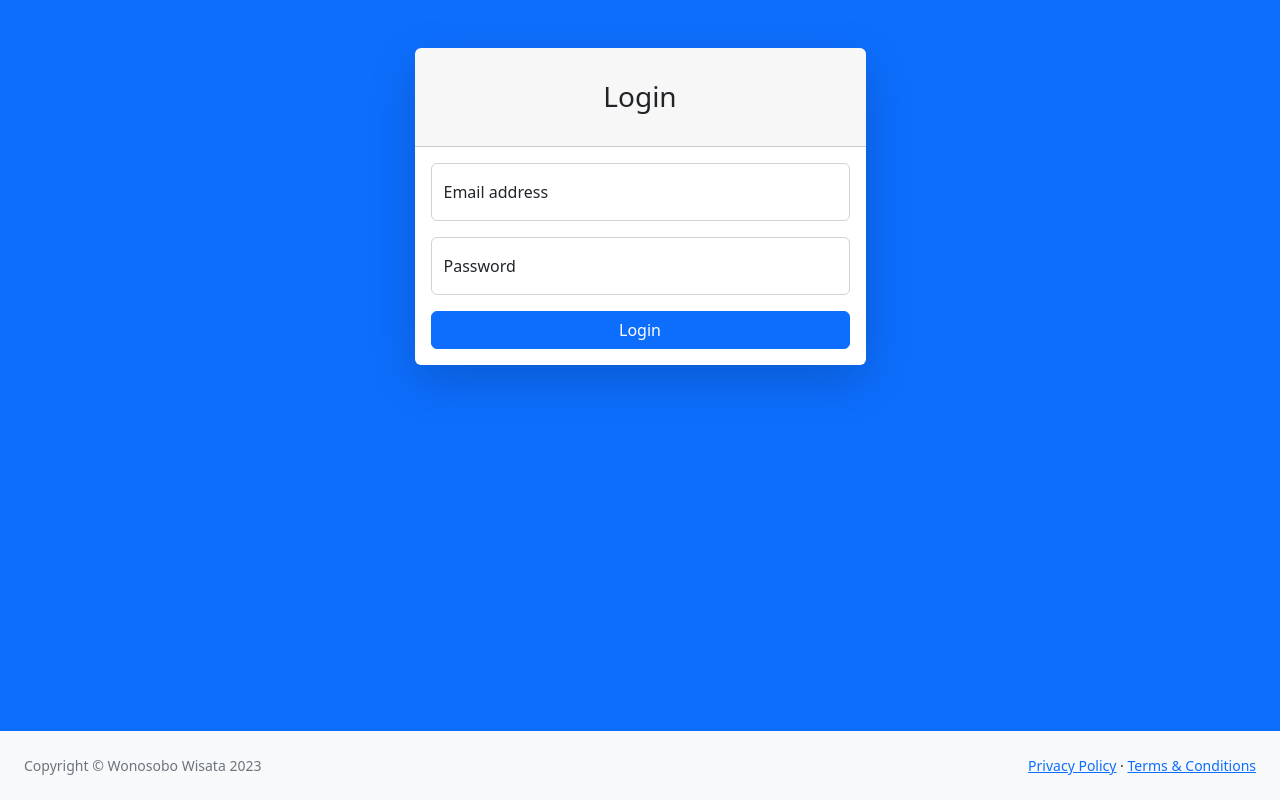
After one commit to dpw1-222302/WEBSITE-EXPLORE-WONOSOBO, a PHP site: page /admin/login.php in a window 1280 px wide. The commit adds this page. Run offline with PHP 8.4, Linux system fonts and the light colour scheme; some libraries are stand-ins or nearby versions.

Commit message:
Membuat halaman login, logout dan proses_login di admin

```diff
--- /dev/null
+++ b/admin/login.php
@@ -0,0 +1,62 @@
+<?php
+session_start();
+if (isset($_SESSION['user_id'])) {
+    header("Location: index.php");
+    exit;
+}
+?>
+<!DOCTYPE html>
+<html lang="en">
+
+<head>
+    <meta charset="utf-8" />
+    <meta http-equiv="X-UA-Compatible" content="IE=edge" />
+    <meta name="viewport" content="width=device-width, initial-scale=1, shrink-to-fit=no" />
+    <meta name="description" content="" />
+    <meta name="author" content="" />
+    <title>Login</title>
+    <link href="css/styles.css" rel="stylesheet" />
+    <script src="https://use.fontawesome.com/releases/v6.3.0/js/all.js" crossorigin="anonymous"></script>
+</head>
+
+<body class="bg-primary">
+    <div id="layoutAuthentication">
+        <div id="layoutAuthentication_content">
+            <main>
+                <div class="container">
+                    <div class="row justify-content-center">
+                        <div class="col-lg-5">
+                            <div class="card shadow-lg border-0 rounded-lg mt-5">
+                                <div class="card-header">
+                                    <h3 class="text-center font-weight-light my-4">Login</h3>
+                                </div>
+                                <div class="card-body">
+                                    <form action="proses_login.php" method="POST">
+                                        <div class="form-floating mb-3">
+                                            <input required class="form-control" id="inputEmail" type="email" placeholder="name@example.com" name="email_user" />
+                                            <label for="inputEmail">Email address</label>
+                                        </div>
+                                        <div class="form-floating mb-3">
+                                            <input required class="form-control" id="inputPassword" type="password" placeholder="Password" name="password_user" />
+                                            <label for="inputPassword">Password</label>
+                                        </div>
+                                        <div class="mt-3 mb-0">
+                                            <div class="d-grid"><button type="submit" class="btn btn-primary btn-block">Login</button></div>
+                                        </div>
+                                    </form>
+                                </div>
+                            </div>
+                        </div>
+                    </div>
+                </div>
+            </main>
+        </div>
+        <div id="layoutAuthentication_footer">
+            <?php include 'footer.php'; ?>
+        </div>
+    </div>
+    <script src="https://cdn.jsdelivr.net/npm/bootstrap@5.2.3/dist/js/bootstrap.bundle.min.js" crossorigin="anonymous"></script>
+    <script src="js/scripts.js"></script>
+</body>
+
+</html>
--- a/admin/sidebar.php
+++ b/admin/sidebar.php
@@ -1,3 +1,9 @@
+<?php
+if (!isset($_SESSION['user_id'])) {
+    header("Location: login.php");
+    exit;
+}
+?>
 <nav class="sb-sidenav accordion sb-sidenav-dark" id="sidenavAccordion">
     <div class="sb-sidenav-menu">
         <div class="nav">
```
Also changed, not shown: admin/index.php (+7 -0 lines), admin/logout.php (added, +21 -0 lines), admin/navbar.php (+15 -2 lines), admin/proses_login.php (added, +24 -0 lines), admin/template.php (+7 -0 lines), admin/user.php (+7 -0 lines).
